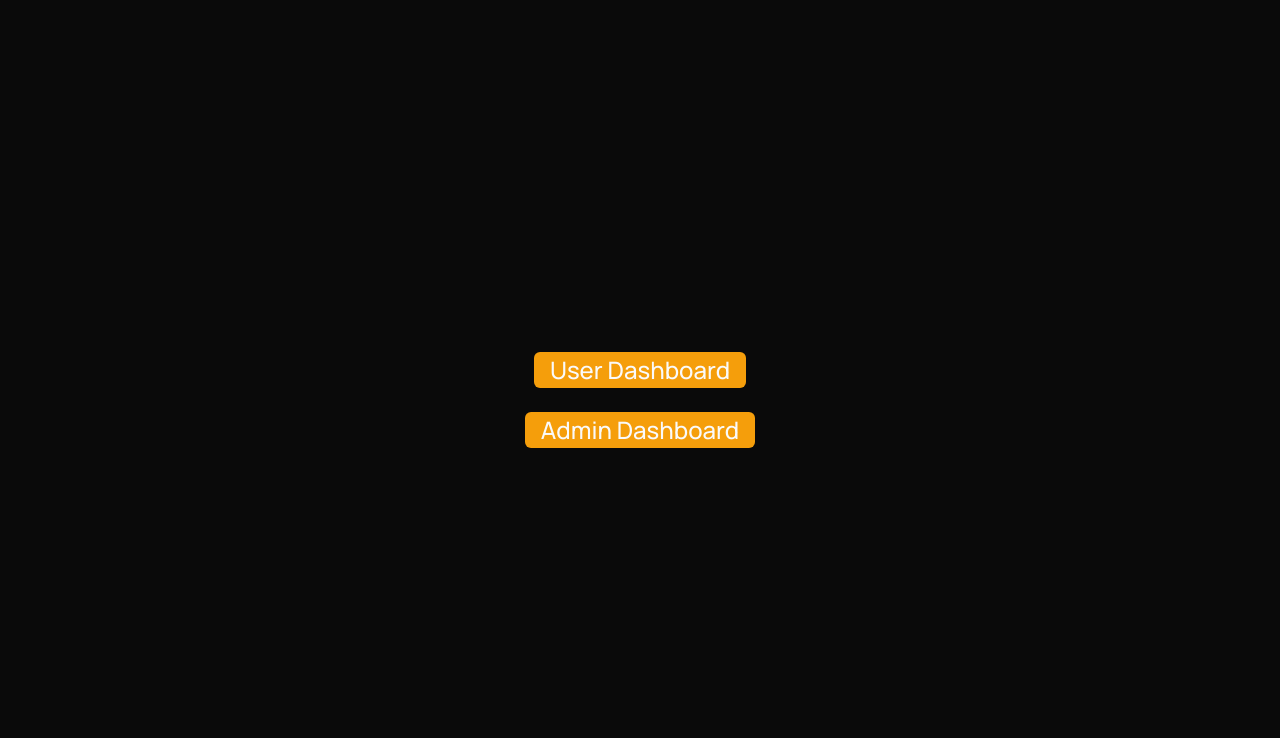
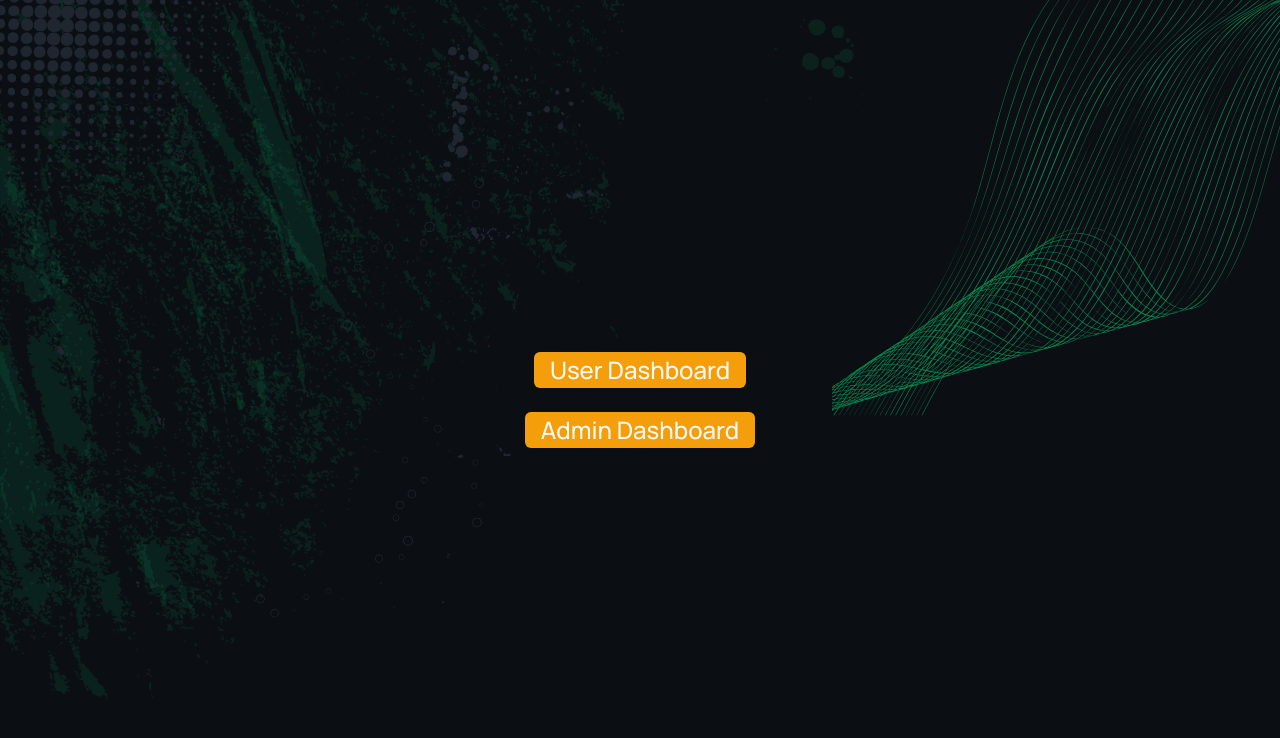
Before and after one commit to Alok4D/clash-gambling, a Next.js app: page / in a window 1280 px wide. Shown: the top 738 px of the page. Built offline with nearby package versions, Linux system fonts and the light colour scheme.

Commit message:
feat: create home page with dashboard navigation links and background asset

```diff
--- a/app/(home)/page.tsx
+++ b/app/(home)/page.tsx
@@ -17,7 +17,7 @@ export default function page() {
   return (
     <>
 
-      <div className="w-full h-screen bg-background flex flex-col gap-6 justify-center items-center">
+      <div style={{backgroundImage: "url('/Landing page.svg')"}} className="w-full h-screen bg-background bg-cover bg-center bg-no-repeat flex flex-col gap-6 justify-center items-center">
        <Link href="/user-dashboard">
        <Button
 
```
Also changed, not shown: public/Landing page.svg (added).
